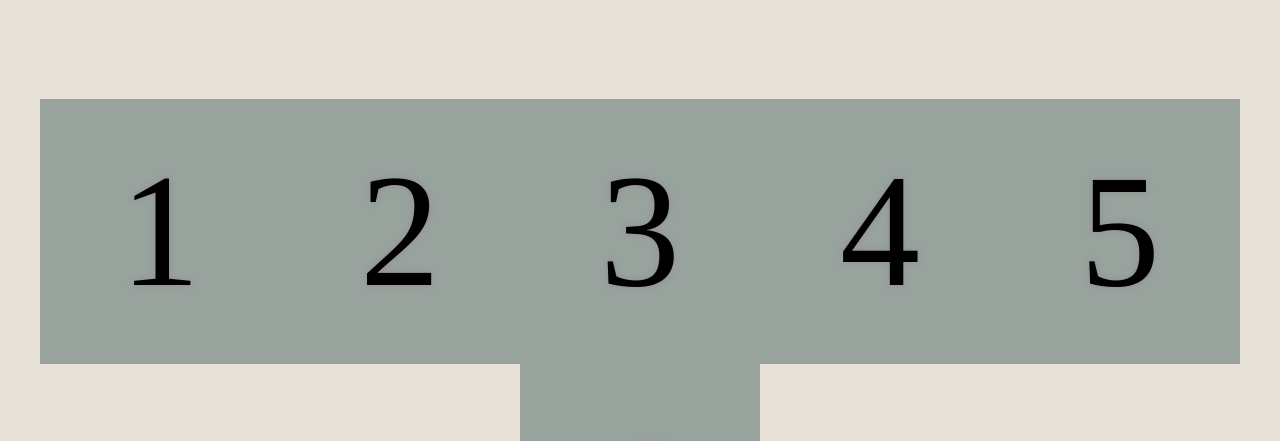
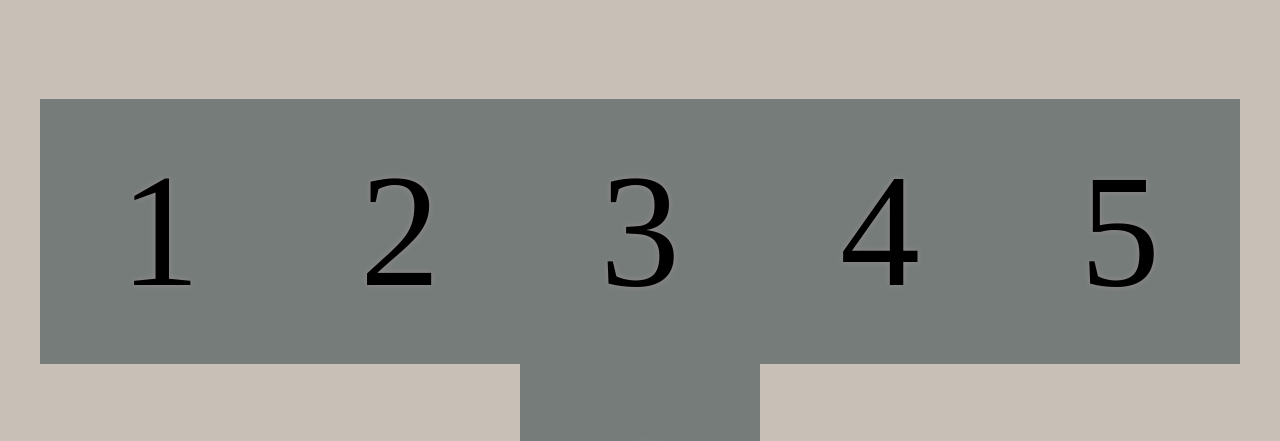
Before and after one commit to SizhenChen/mediaQueryPractice, a plain HTML site: page index.html in a window 1280 px wide. Shown: the part 339-780 px from the top of the page. Drawn offline with Linux system fonts and the light colour scheme; a web font is replaced by a local one.

Commit message:
Update style.css

```diff
--- a/style.css
+++ b/style.css
@@ -27,7 +27,7 @@ p:nth-child(2){
     flex-direction: column;
   }
   .flex-container > div {
-    background-color: rgb(152, 163, 158);
+    background-color: rgb(118, 124, 122);
     text-align: center;
     margin: 0rem;
     padding: 2rem;
@@ -69,4 +69,7 @@ p:nth-child(2){
     h1{
         text-transform: uppercase;
     }
+    body{
+        background-color: rgb(200, 192, 183);
+    }
 }
```
